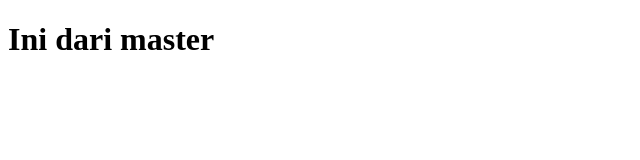
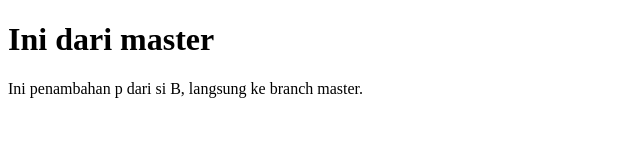
Before and after one commit to TrainerFS1/RepoBaru, a plain HTML site: page index.html in a window 1280 px wide. Shown: the whole page, without its empty margins (0-640 px from the left). Drawn offline with Linux system fonts and the light colour scheme.

Commit message:
Ini commit dari si B, penambahan p baru di index.

```diff
--- a/index.html
+++ b/index.html
@@ -7,5 +7,6 @@
 </head>
 <body>
     <h1>Ini dari master</h1>
+    <p>Ini penambahan p dari si B, langsung ke branch master.</p>
 </body>
 </html>
```
